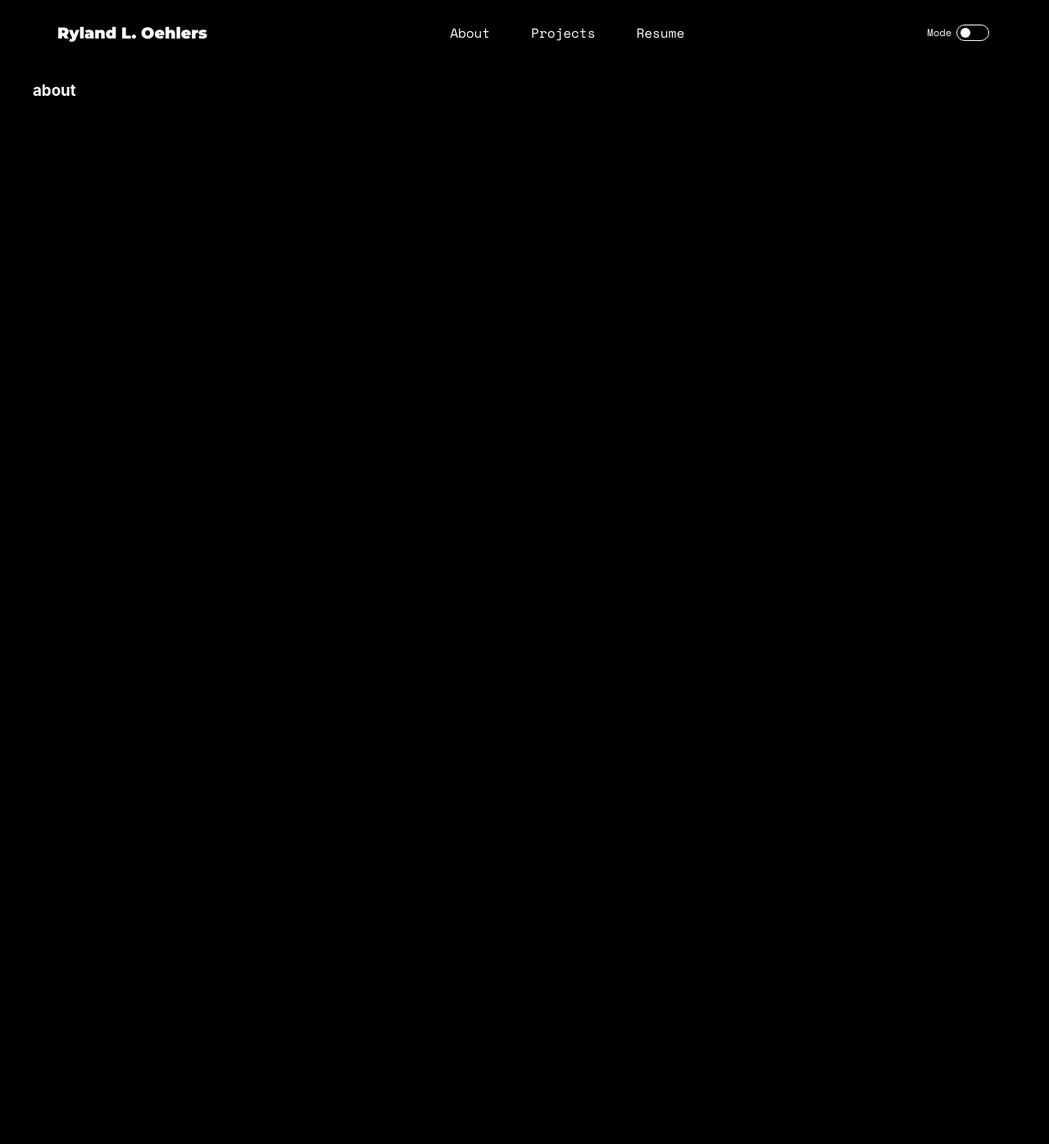
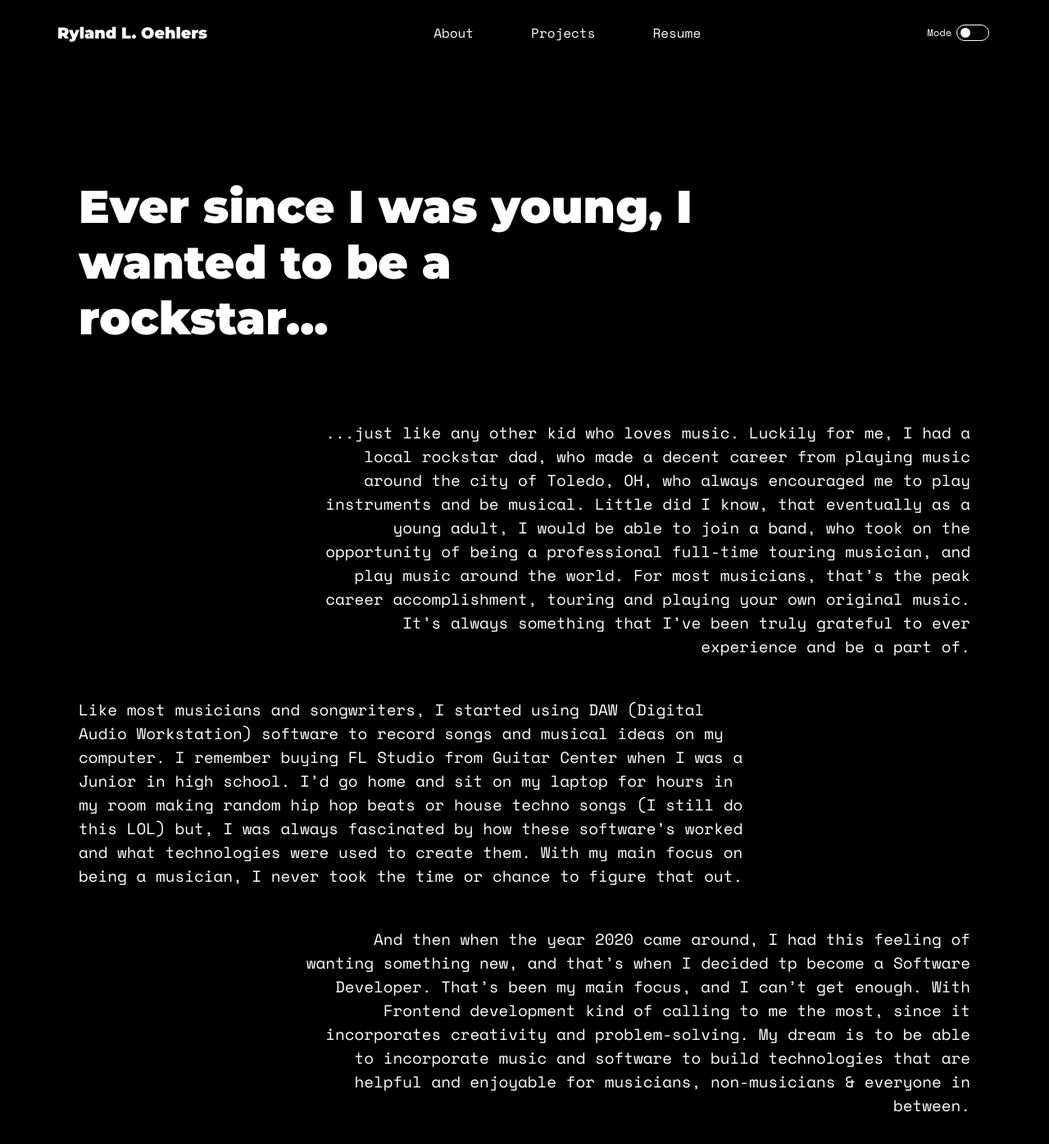
Before and after one commit to rylandinthesun/new-portfolio-site, a Next.js app: page /about in a window 1280 px wide. Shown: the top 1396 px of the page at 82% size. Before the commit the page ends 800 px from the top, so only its background shows below. Built offline with nearby package versions, Linux system fonts and the light colour scheme.

Commit message:
about page added and short start of resume page

```diff
--- a/components/Navbar.js
+++ b/components/Navbar.js
@@ -11,16 +11,23 @@ const Navbar = ({ themeSwitcher }) => {
 		setOpen
 	] = useState(false);
 
+	const [
+		onPage,
+		setOnPage
+	] = useState(0);
+
 	const menuIcon = <FiMenu className={styles.menuBtn} onClick={() => setOpen(!open)} />;
 
 	const closeIcon = <RiCloseFill className={styles.menuBtn} onClick={() => setOpen(!open)} />;
+
+	const onPageCircle = <span className={styles.onPageCircle} />;
 
 	return (
 		<div className={styles.navbar}>
 			<ul>
 				<li className={styles.homeLink}>
 					<Link href="/">
-						<a>Ryland L. Oehlers</a>
+						<a onClick={() => setOnPage(0)}>Ryland L. Oehlers</a>
 					</Link>
 				</li>
 			</ul>
@@ -28,17 +35,26 @@ const Navbar = ({ themeSwitcher }) => {
 			<ul className={styles.pageLinks}>
 				<li>
 					<Link href="/about">
-						<a>About</a>
+						<a onClick={() => setOnPage(1)}>
+							{onPage === 1 ? onPageCircle : null}
+							About
+						</a>
 					</Link>
 				</li>
 				<li>
 					<Link href="/projects">
-						<a>Projects</a>
+						<a onClick={() => setOnPage(2)}>
+							{onPage === 2 ? onPageCircle : null}
+							Projects
+						</a>
 					</Link>
 				</li>
 				<li>
 					<Link href="/resume">
-						<a>Resume</a>
+						<a onClick={() => setOnPage(3)}>
+							{onPage === 3 ? onPageCircle : null}
+							Resume
+						</a>
 					</Link>
 				</li>
 			</ul>
@@ -51,7 +67,7 @@ const Navbar = ({ themeSwitcher }) => {
 				</div>
 			</ul>
 
-			{open ? <Sidebar open={open} /> : null}
+			{open ? <Sidebar open={open} setOpen={setOpen} /> : null}
 		</div>
 	);
 };
--- a/components/Sidebar.js
+++ b/components/Sidebar.js
@@ -1,7 +1,7 @@
 import Link from 'next/link';
 import styles from '../styles/Sidebar.module.css';
 
-const Sidebar = ({ open }) => {
+const Sidebar = ({ open, setOpen }) => {
 	return (
 		<div className={styles.sidebar}>
 			<ul>
@@ -12,12 +12,12 @@ const Sidebar = ({ open }) => {
 				</li>
 				<li>
 					<Link href="/projects">
-						<a>Projects</a>
+						<a onClick={() => setOpen(!open)}>Projects</a>
 					</Link>
 				</li>
 				<li>
 					<Link href="/resume">
-						<a>Resume</a>
+						<a onClick={() => setOpen(!open)}>Resume</a>
 					</Link>
 				</li>
 			</ul>
--- a/pages/about.js
+++ b/pages/about.js
@@ -1,7 +1,39 @@
+import styles from '../styles/AboutPage.module.css';
+
 const About = () => {
 	return (
-		<div>
-			<h3>about</h3>
+		<div className={styles.container}>
+			<main className={styles.main}>
+				<h4>Ever since I was young, I wanted to be a rockstar...</h4>
+
+				<section className={styles.summary}>
+					<p className={styles.paragraph}>
+						...just like any other kid who loves music. Luckily for me, I had a local rockstar dad, who made
+						a decent career from playing music around the city of Toledo, OH, who always encouraged me to
+						play instruments and be musical. Little did I know, that eventually as a young adult, I would be
+						able to join a band, who took on the opportunity of being a professional full-time touring
+						musician, and play music around the world. For most musicians, that’s the peak career
+						accomplishment, touring and playing your own original music. It’s always something that I’ve
+						been truly grateful to ever experience and be a part of.
+					</p>
+					<p className={styles.paragraphNext}>
+						Like most musicians and songwriters, I started using DAW (Digital Audio Workstation) software to
+						record songs and musical ideas on my computer. I remember buying FL Studio from Guitar Center
+						when I was a Junior in high school. I’d go home and sit on my laptop for hours in my room making
+						random hip hop beats or house techno songs (I still do this LOL) but, I was always fascinated by
+						how these software’s worked and what technologies were used to create them. With my main focus
+						on being a musician, I never took the time or chance to figure that out.
+					</p>
+					<p className={styles.paragraph}>
+						And then when the year 2020 came around, I had this feeling of wanting something new, and that’s
+						when I decided tp become a Software Developer. That’s been my main focus, and I can’t get
+						enough. With Frontend development kind of calling to me the most, since it incorporates
+						creativity and problem-solving. My dream is to be able to incorporate music and software to
+						build technologies that are helpful and enjoyable for musicians, non-musicians & everyone in
+						between.
+					</p>
+				</section>
+			</main>
 		</div>
 	);
 };
--- /dev/null
+++ b/styles/AboutPage.module.css
@@ -0,0 +1,75 @@
+.container {
+	padding: 2rem 0.5rem;
+	display: flex;
+	flex-direction: column;
+	justify-content: center;
+}
+
+.main {
+	width: 100%;
+	margin-top: 2rem;
+	padding: 0 3rem;
+	display: flex;
+	flex-direction: column;
+	justify-content: center;
+}
+
+.main h4 {
+	font-family: 'Montserrat', sans-serif;
+	width: 70%;
+	font-size: 3.5rem;
+	font-weight: 900;
+}
+
+.paragraph {
+	font-family: 'Space Mono', monospace;
+	width: 75%;
+	float: right;
+	text-align: right;
+	font-size: 1.2rem;
+	margin: 1rem 0 2rem 0;
+}
+
+.paragraphNext {
+	font-family: 'Space Mono', monospace;
+	width: 75%;
+	float: left;
+	text-align: left;
+	font-size: 1.2rem;
+	margin: 1rem 0 2rem 0;
+}
+
+@media only screen and (max-width: 865px) {
+	.main {
+		padding: 0 1rem;
+	}
+
+	.main h4 {
+		width: 80%;
+		font-size: 2.6rem;
+	}
+
+	.paragraph {
+		width: 90%;
+		font-size: 1rem;
+	}
+
+	.paragraphNext {
+		width: 90%;
+		font-size: 1rem;
+	}
+}
+
+@media only screen and (max-width: 480px) {
+	.main h4 {
+		font-size: 2rem;
+	}
+
+	.paragraph {
+		font-size: 0.9rem;
+	}
+
+	.paragraphNext {
+		font-size: 0.9rem;
+	}
+}
--- a/styles/Home.module.css
+++ b/styles/Home.module.css
@@ -132,8 +132,9 @@
 	display: flex;
 	justify-content: center;
 	align-items: center;
-	border-width: 2px;
+	border-width: 3px;
 	border-style: solid;
+	border-radius: 50px;
 	height: 40px;
 	font-family: 'Space Mono', monospace;
 	font-size: 1.1rem;
--- a/styles/NavBar.module.css
+++ b/styles/NavBar.module.css
@@ -16,12 +16,13 @@
 
 .pageLinks {
 	display: flex;
+	align-items: center;
 }
 
 .pageLinks a {
-	margin: 0 25px;
+	margin: 0 35px;
 	font-size: 16px;
-	transition: 0.3s;
+	transition: 0.2s;
 }
 
 .pageLinks a:hover {
@@ -87,6 +88,16 @@
 	color: #000;
 }
 
+.onPageCircle {
+	display: inline-block;
+	height: 12px;
+	width: 12px;
+	border-style: solid;
+	border-width: 3px;
+	border-radius: 50%;
+	margin-right: 6px;
+}
+
 @media only screen and (max-width: 865px) {
 	.navbar {
 		background-color: #fff;
@@ -119,5 +130,6 @@
 	.menuBtn {
 		display: block;
 		margin-left: 16px;
+		cursor: pointer;
 	}
 }
--- /dev/null
+++ b/styles/ResumePage.module.css
@@ -0,0 +1,6 @@
+.container {
+	padding: 2rem 0.5rem;
+	display: flex;
+	flex-direction: column;
+	justify-content: center;
+}
--- a/styles/Sidebar.module.css
+++ b/styles/Sidebar.module.css
@@ -8,11 +8,11 @@
 	.sidebar {
 		position: absolute;
 		flex-direction: column;
-		border-left-width: 1px;
+		border-left-width: 2px;
 		border-left-style: solid;
-		border-top-width: 1px;
+		border-top-width: 2px;
 		border-top-style: solid;
-		top: 80px;
+		top: 81px;
 		right: 0;
 		min-height: 100vh;
 		animation-name: slideIn;
```
Also changed, not shown: pages/resume.js (+13 -2 lines), 1 other file (tests, documents, lock files or other folders).
